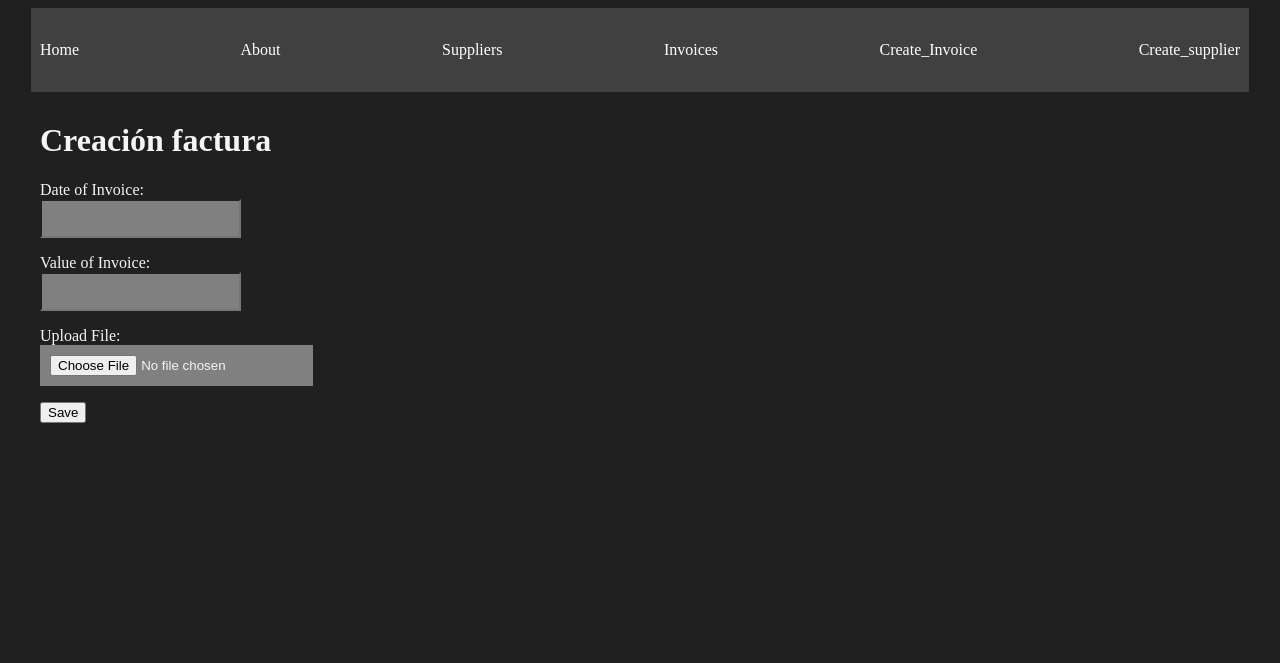
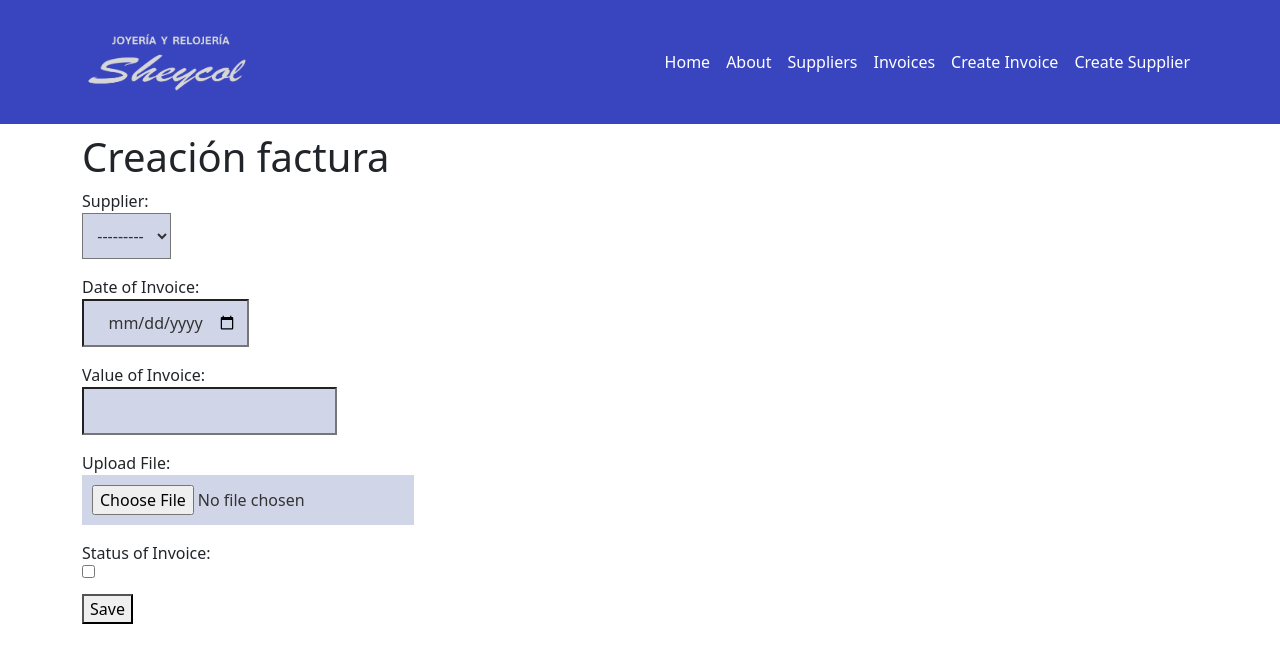
Before and after one commit to JanSua/JS, a Django app: page /create_invoice/ in a window 1280 px wide. Shown: the top 663 px of the page. Run offline with Django 5.2, Linux system fonts and the light colour scheme; data that the repository does not hold is empty.

Commit message:
Making some css modifications and starting to add bootstrap for some elements like navbar and others. TODO: Improve the Invoice model with more information provided by the customer

```diff
--- a/suppliers_app/forms.py
+++ b/suppliers_app/forms.py
@@ -1,11 +1,26 @@
 from django import forms
+from .models import Invoice, Supplier
 
+class CreateNewInvoice(forms.ModelForm):
+    class Meta:
+        model = Invoice
+        fields = ['supplier', 'date', 'value', 'file', 'paid']
+        labels = {
+            'supplier': 'Select Supplier',
+            'date': 'Date of Invoice',
+            'value': 'Value of Invoice',
+            'file': 'Upload File',
+            'paid': 'Status of Invoice',
+        }
+        widgets = {
+            'date': forms.DateInput(attrs={'class': 'input', 'type': 'date'}),
+            'value': forms.NumberInput(attrs={'class': 'input'}),
+            'file': forms.FileInput(attrs={'class': 'input'}),
+            'paid': forms.CheckboxInput(attrs={'class': 'input'}),
+        }
+    # Puedes personalizar el campo si quieres
+    supplier = forms.ModelChoiceField(queryset=Supplier.objects.all(), label="Supplier", widget=forms.Select(attrs={'class': 'input'}))
 
-class CreateNewInvoice(forms.Form):
-    date = forms.DateField(label="Date of Invoice", widget = forms.DateInput(attrs={'class':'input'}))
-    value = forms.IntegerField(label="Value of Invoice", widget = forms.NumberInput(attrs={'class':'input'}))
-    file = forms.FileField(label="Upload File", widget = forms.FileInput(attrs={'class':'input'}))
-    # TODO: Make the file save in the specified media folder.
 
 
 class CreateNewSupplier(forms.Form):
--- a/suppliers_app/static/styles/main.css
+++ b/suppliers_app/static/styles/main.css
@@ -1,43 +1,64 @@
 body {
-    background: #202020;
-    color: whitesmoke
+    background: #f4f5fa;
+    color: #333333;
 }
 
 .navbar {
-    background: #404040;
-
+    background: #1e24bc;
 }
 .navbar ul {
     display: flex;
     justify-content: space-between;
-    padding: 8px 0;
+    padding-left: 5px;
+    padding: 4px 0;
 }
 .navbar ul li {
     list-style: none;
 }
 .navbar ul li a {
-    color: white;
+    color: #ffffff;
     text-decoration: none;
 }
 .navbar ul li a:hover {
-    color: aquamarine
+    color: #8fc1ff;
 }
 .container {
     max-width: 1200px;
     margin: auto;
     padding: 9px;
 }
+
 .card {
-    background: whitesmoke;
-    color:#404040;
-    padding: 10px 0;
-    margin-bottom: 2px;
+    display: flex;
+    align-items: center;
+    justify-content: center;
+    background: #e1e4f0;
+    color: #333333;
+    padding: 8px 0;
+    padding-left: 10px;
+    margin: 7px 0;
+    height: 100px;
+    text-align: center;
+}
+
+.card-link {
+    color: inherit;             /* Usa el color del padre (.card) */
+    text-decoration: none;      /* Elimina el subrayado del enlace */
+    display: flex;              /* Flexbox para centrar verticalmente */
+    align-items: center;
+    justify-content: center;
+    width: 100%;
+}
+
+.card-title {
+    font-size: 1.7em;           /* Ajusta el tamaño de fuente */
+    margin: 0;                  /* Elimina margen de <h1> */
 }
 .input {
-    background:gray;
+    background: #d1d5e8;
+    color: #333333;
     padding: 10px;
-    margin-bottom: 5px;
+    margin-bottom: 10px;
     text-align: center;
     display: block;
-
 }
--- a/suppliers_app/templates/invoices/create_invoice.html
+++ b/suppliers_app/templates/invoices/create_invoice.html
@@ -3,11 +3,13 @@
 {% block content %}
 
 <h1>Creación factura</h1>
-<form method="post">
-    {% csrf_token %}
-    {{form.as_p}}
-<button>Save</button>
-</form>
+<div>
+    <form method="post" enctype="multipart/form-data">
+        {% csrf_token %}
+        {{form.as_p}}
+        <button>Save</button>
+    </form>
 
+</div>
 
 {% endblock %}
--- a/suppliers_app/templates/layouts/base.html
+++ b/suppliers_app/templates/layouts/base.html
@@ -1,42 +1,57 @@
-{% load static%}
+{% load static %}
 
 <!DOCTYPE html>
 <html lang="en">
 <head>
     <meta charset="UTF-8">
     <meta name="viewport" content="width=device-width, initial-scale=1.0">
-    <title>Django Suppliers</title>
-    <link rel="stylesheet" href="{% static '/styles/main.css' %}">
+    <title>Proveedores</title>
+    <link rel="stylesheet" href="{% static 'styles/main.css' %}">
+    <link href="https://cdn.jsdelivr.net/npm/bootstrap@5.3.3/dist/css/bootstrap.min.css" rel="stylesheet">
 </head>
 <body>
 
-    <nav class="navbar container">
-        <ul>
-            <li>
-                <a href="{% url 'index' %}">Home</a>
+    <!-- Navbar con Bootstrap -->
+    <nav class="navbar navbar-expand-lg navbar-dark" style="background-color: #3845be;">
+        <div class="container">
+            <a class="navbar-brand" href="{% url 'index' %}">
+                <img src="{% static 'LogoJS.png' %}" alt="Logo" style="height: 80px;">
+            </a>
+            <button class="navbar-toggler" type="button" data-bs-toggle="collapse" data-bs-target="#navbarNav" aria-controls="navbarNav" aria-expanded="false" aria-label="Toggle navigation">
+                <span class="navbar-toggler-icon"></span>
+            </button>
+            <div class="collapse navbar-collapse" id="navbarNav">
+                <ul class="navbar-nav ms-auto">
+                    <li class="nav-item">
+                        <a class="nav-link" href="{% url 'index' %}">Home</a>
                     </li>
-            <li>
-                <a href="{% url 'about' %}">About</a>
+                    <li class="nav-item">
+                        <a class="nav-link" href="{% url 'about' %}">About</a>
                     </li>
-            <li>
-                <a href="{% url 'suppliers' %}">Suppliers</a>
+                    <li class="nav-item">
+                        <a class="nav-link" href="{% url 'suppliers' %}">Suppliers</a>
                     </li>
-            <li>
-                <a href="{% url 'invoices' %}">Invoices</a>
+                    <li class="nav-item">
+                        <a class="nav-link" href="{% url 'invoices' %}">Invoices</a>
                     </li>
-            <li>
-                <a href="{% url 'create_invoice' %}">Create_Invoice</a>
+                    <li class="nav-item">
+                        <a class="nav-link" href="{% url 'create_invoice' %}">Create Invoice</a>
                     </li>
-            <li>
-                <a href="{% url 'create_supplier' %}">Create_supplier</a>
+                    <li class="nav-item">
+                        <a class="nav-link" href="{% url 'create_supplier' %}">Create Supplier</a>
                     </li>
                 </ul>
+            </div>
+        </div>
     </nav>
+
     <main class="container">
         {% block content %}
         {% endblock %}
     </main>
 
-
+    <!-- Bootstrap JS (si lo necesitas para la funcionalidad de la navbar) -->
+    <script src="https://cdn.jsdelivr.net/npm/@popperjs/core@2.11.6/dist/umd/popper.min.js"></script>
+    <script src="https://cdn.jsdelivr.net/npm/bootstrap@5.3.3/dist/js/bootstrap.min.js"></script>
 </body>
 </html>
--- a/suppliers_app/templates/suppliers/detail.html
+++ b/suppliers_app/templates/suppliers/detail.html
@@ -8,8 +8,8 @@
 
 {% for invoice in sup_invoices %}
 <div class="card">
-    <h1>{{invoice.date}}</h1>
-    <h1>{{invoice.value}}</h1>
+    <li>{{invoice.date}}</li>
+    <li>{{invoice.value}}</l>
 </div>
 
 
--- a/suppliers_app/templates/suppliers/suppliers.html
+++ b/suppliers_app/templates/suppliers/suppliers.html
@@ -7,9 +7,9 @@
 {% for supplier in suppliers %}
 
 
-<article class = "card">
-    <a href="{% url 'supplier_detail' supplier.id %}">
-        <h1>Name: {{supplier.CompanyName}}</h1>
+<article class="card">
+    <a href="{% url 'supplier_detail' supplier.id %}" class="card-link">
+        <h1 class="card-title">Name: {{ supplier.CompanyName }}</h1>
     </a>
 </article>
 
--- a/suppliers_app/views.py
+++ b/suppliers_app/views.py
@@ -34,13 +34,17 @@ def invoices(request):
     })
 
 def create_invoice(request):
-    if request.method == 'GET':
-        return render(request, "invoices/create_invoice.html", {
-        'form': CreateNewInvoice()
+    if request.method == 'POST':
+        form = CreateNewInvoice(request.POST, request.FILES)
+        if form.is_valid():
+            form.save()  # Esto guarda la instancia de Invoice junto con el archivo y proveedor seleccionado
+            return redirect('invoices')
+    else:
+        form = CreateNewInvoice()
+
+    return render(request, "invoices/create_invoice.html", {
+        'form': form
     })
-    else:
-        Invoice.objects.create(date=request.POST['date'], value=request.POST['value'], file=request.POST['file'], supplier_id = 3)
-        return redirect('invoices')
 
 def create_supplier(request):
     if request.method == 'GET':
```
Also changed, not shown: suppliers_app/static/LogoJS.png (added). Lines whose indentation alone changed are shown as unchanged.
